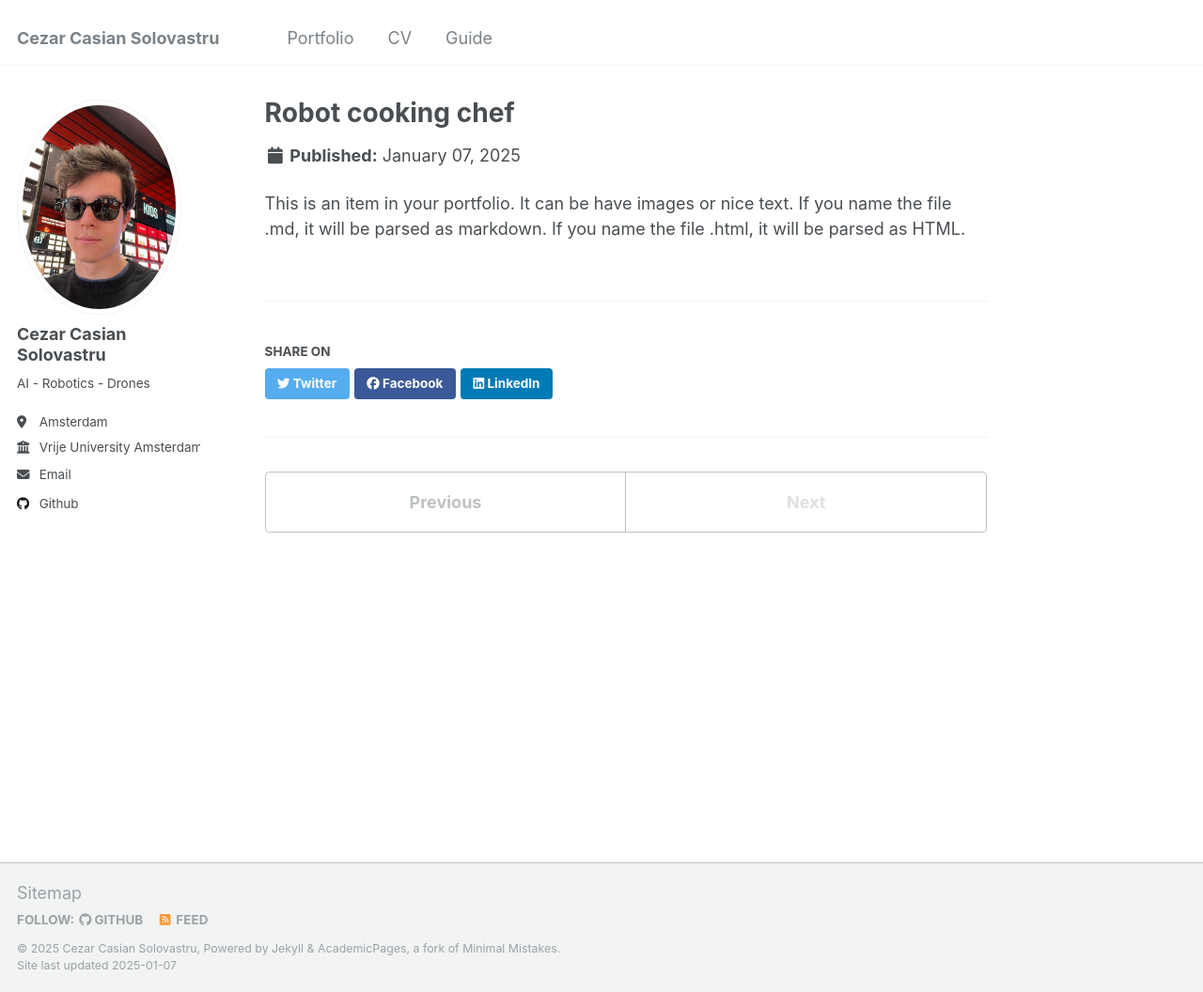
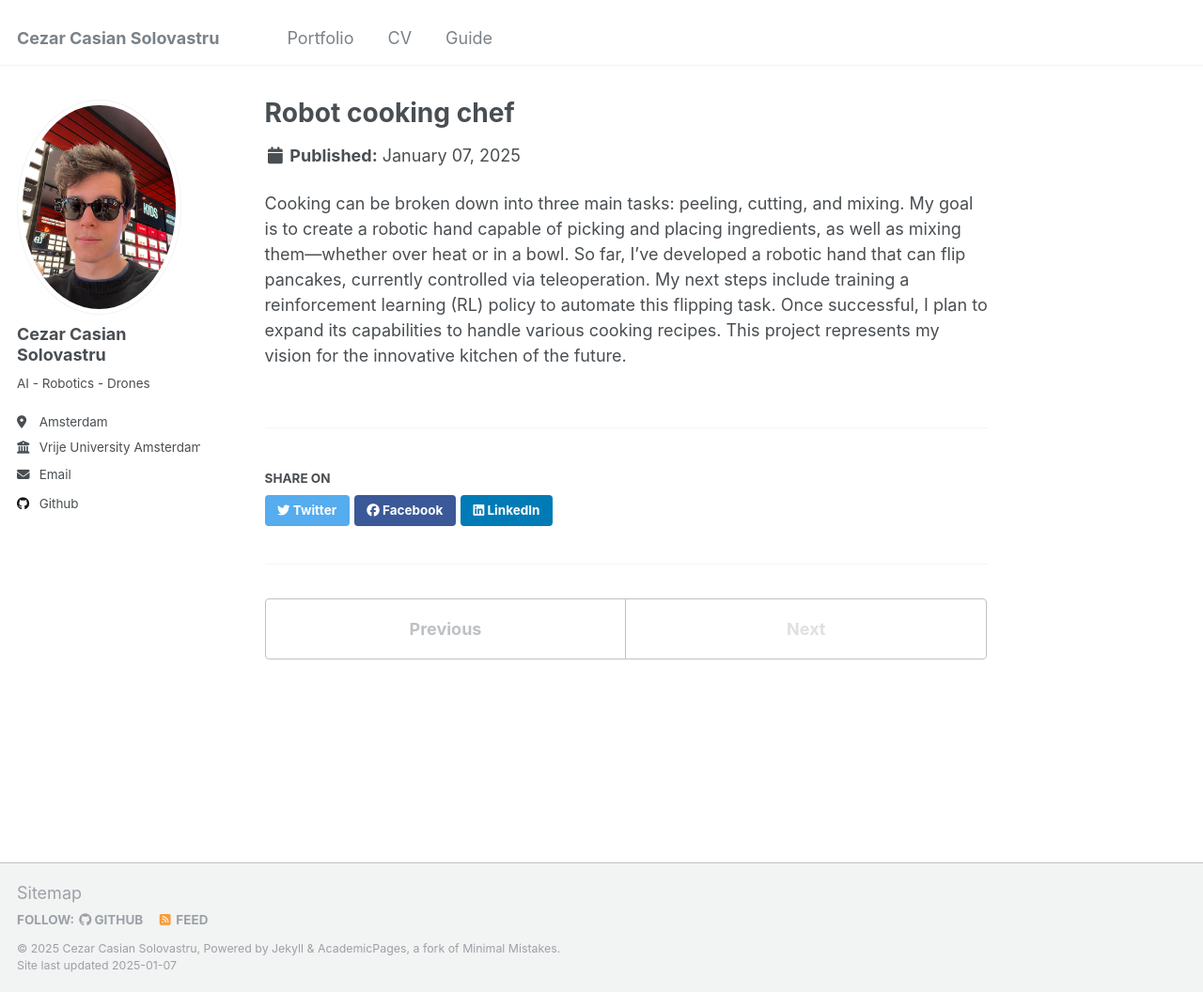
Before and after one commit to cezarsolo1/cezarsolo1.github.io, a Jekyll site: the page built from _portfolio/portfolio-2.html, in a window 1280 px wide and 1056 px high. Shown: the whole window at 94% size. Built offline with Jekyll 4.4.1, drawn with Linux system fonts in a browser that asks for light colours.

Commit message:
Update portfolio-2.html

```diff
--- a/_portfolio/portfolio-2.html
+++ b/_portfolio/portfolio-2.html
@@ -4,4 +4,8 @@
 collection: portfolio
 ---
 
-This is an item in your portfolio. It can be have images or nice text. If you name the file .md, it will be parsed as markdown. If you name the file .html, it will be parsed as HTML.
+Cooking can be broken down into three main tasks: peeling, cutting, and mixing. My goal is to create a robotic hand capable of picking and placing ingredients, as well as mixing them—whether over heat or in a bowl.
+
+So far, I’ve developed a robotic hand that can flip pancakes, currently controlled via teleoperation. My next steps include training a reinforcement learning (RL) policy to automate this flipping task. Once successful, I plan to expand its capabilities to handle various cooking recipes.
+
+This project represents my vision for the innovative kitchen of the future.
```
